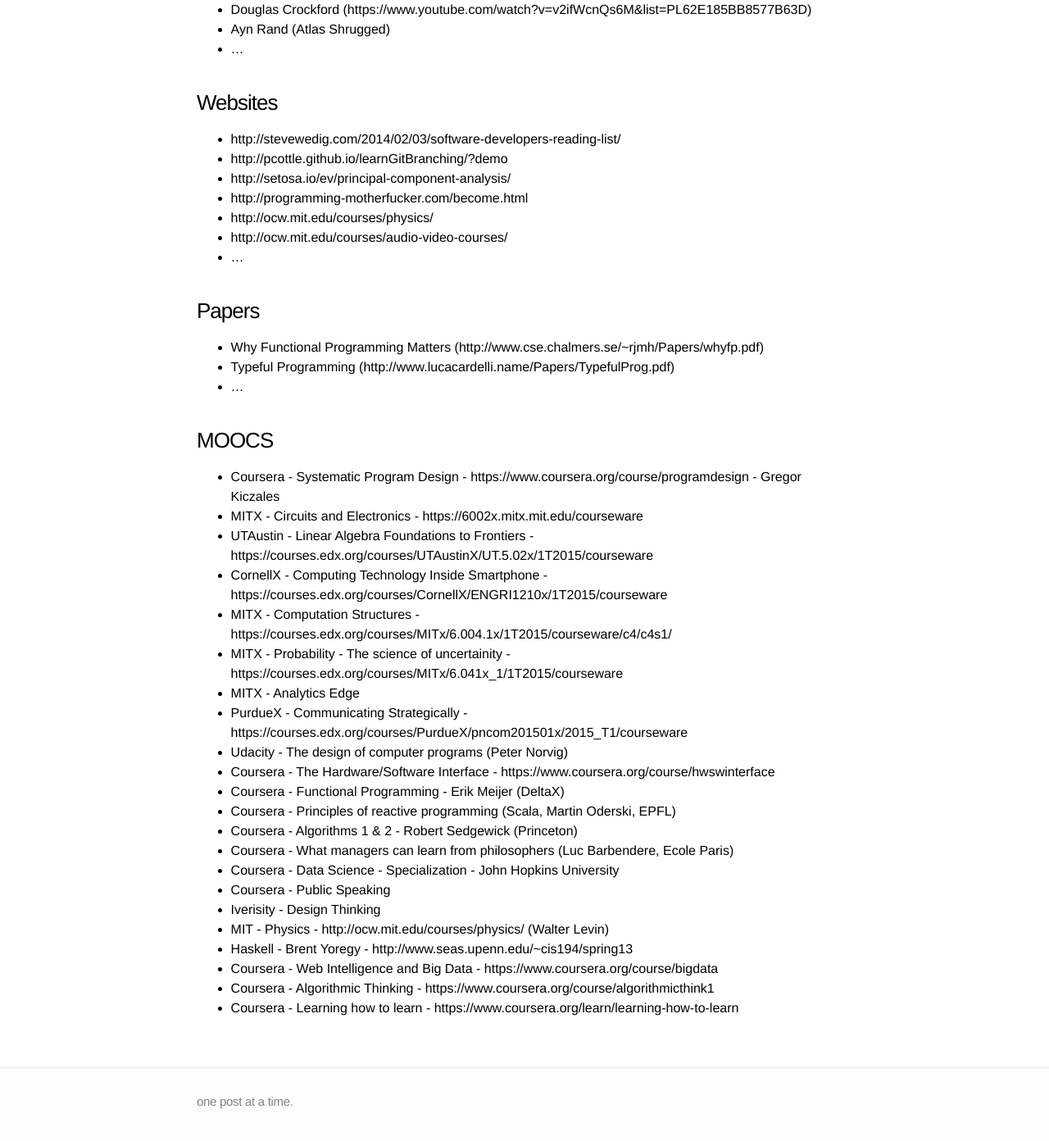
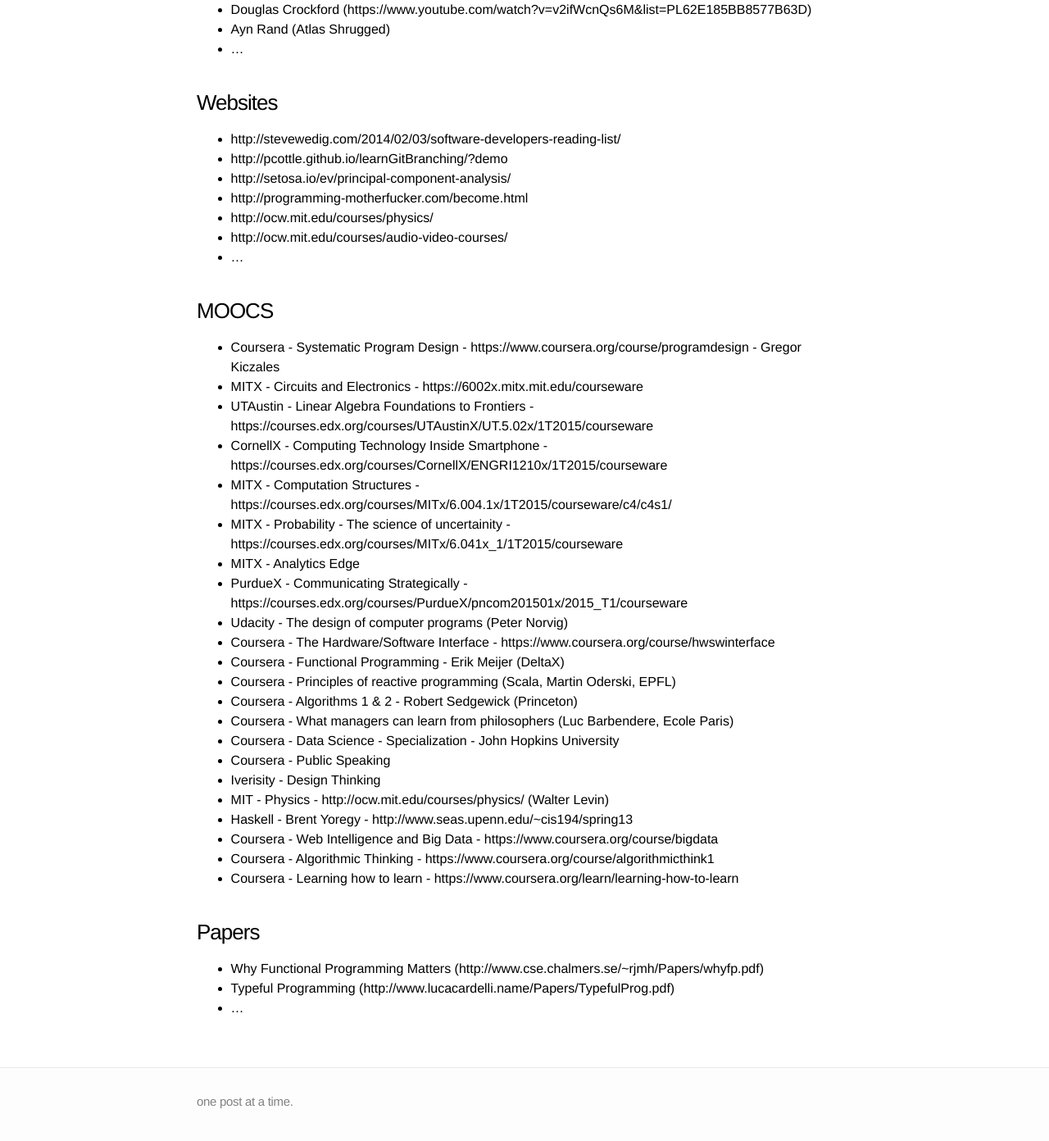
Before and after one commit to ChandraKoduru/chandrakoduru.github.io, a Jekyll site: the page built from _posts/2015-03-06-sources-of-my-knowledge.md, in a window 1280 px wide and 1400 px high, scrolled down 1544 px. Shown: the top 1392 px of the window at 82% size. Built offline with Jekyll 4.4.1, drawn with Linux system fonts in a browser that asks for light colours; part of the change alters nothing that is shown.

```diff
--- a/_posts/2015-03-06-sources-of-my-knowledge.md
+++ b/_posts/2015-03-06-sources-of-my-knowledge.md
@@ -73,11 +73,6 @@ category: life
 * http://ocw.mit.edu/courses/audio-video-courses/
 * ...
 
-### Papers
-* Why Functional Programming Matters (http://www.cse.chalmers.se/~rjmh/Papers/whyfp.pdf)
-* Typeful Programming (http://www.lucacardelli.name/Papers/TypefulProg.pdf)
-* ...
-
 ### MOOCS
 * Coursera - Systematic Program Design - https://www.coursera.org/course/programdesign - Gregor Kiczales
 * MITX - Circuits and Electronics  - https://6002x.mitx.mit.edu/courseware
@@ -101,3 +96,8 @@ category: life
 * Coursera - Web Intelligence and Big Data - https://www.coursera.org/course/bigdata
 * Coursera - Algorithmic Thinking - https://www.coursera.org/course/algorithmicthink1
 * Coursera - Learning how to learn - https://www.coursera.org/learn/learning-how-to-learn
+
+### Papers
+* Why Functional Programming Matters (http://www.cse.chalmers.se/~rjmh/Papers/whyfp.pdf)
+* Typeful Programming (http://www.lucacardelli.name/Papers/TypefulProg.pdf)
+* ...
```
